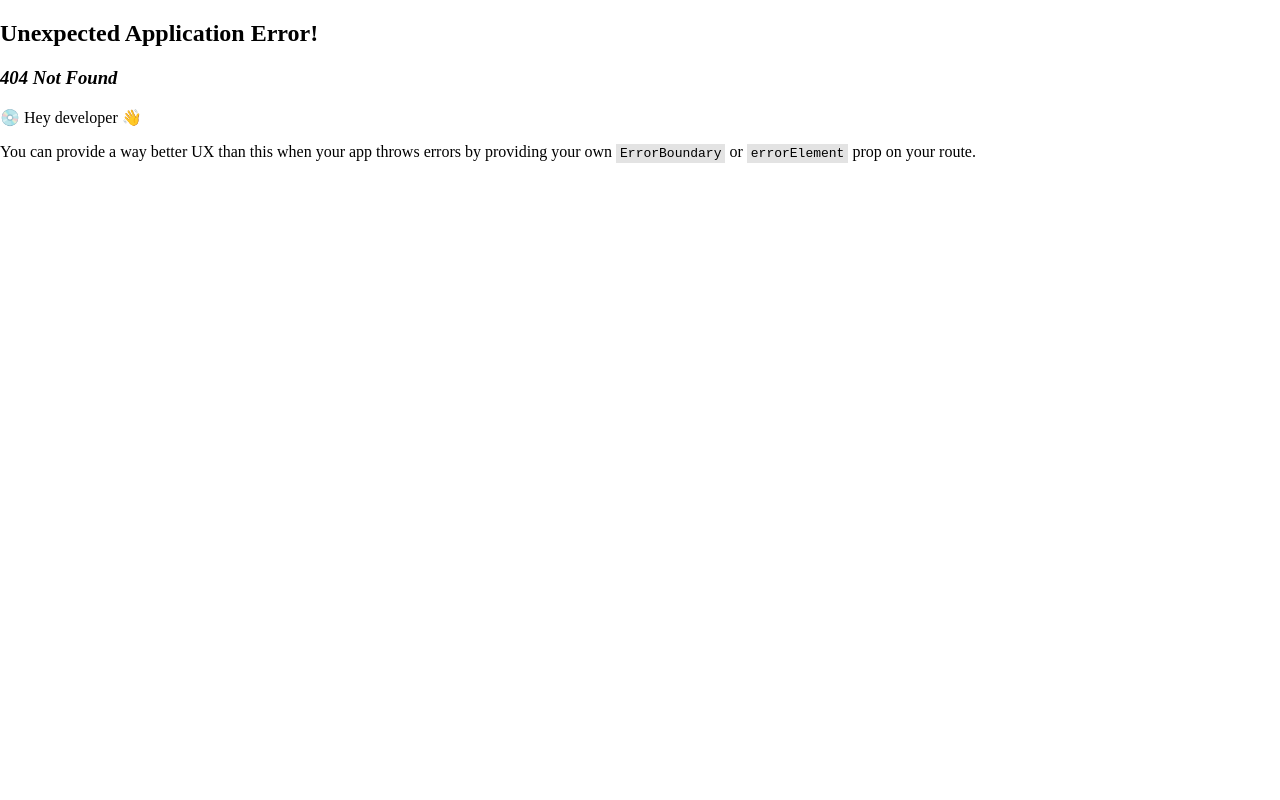
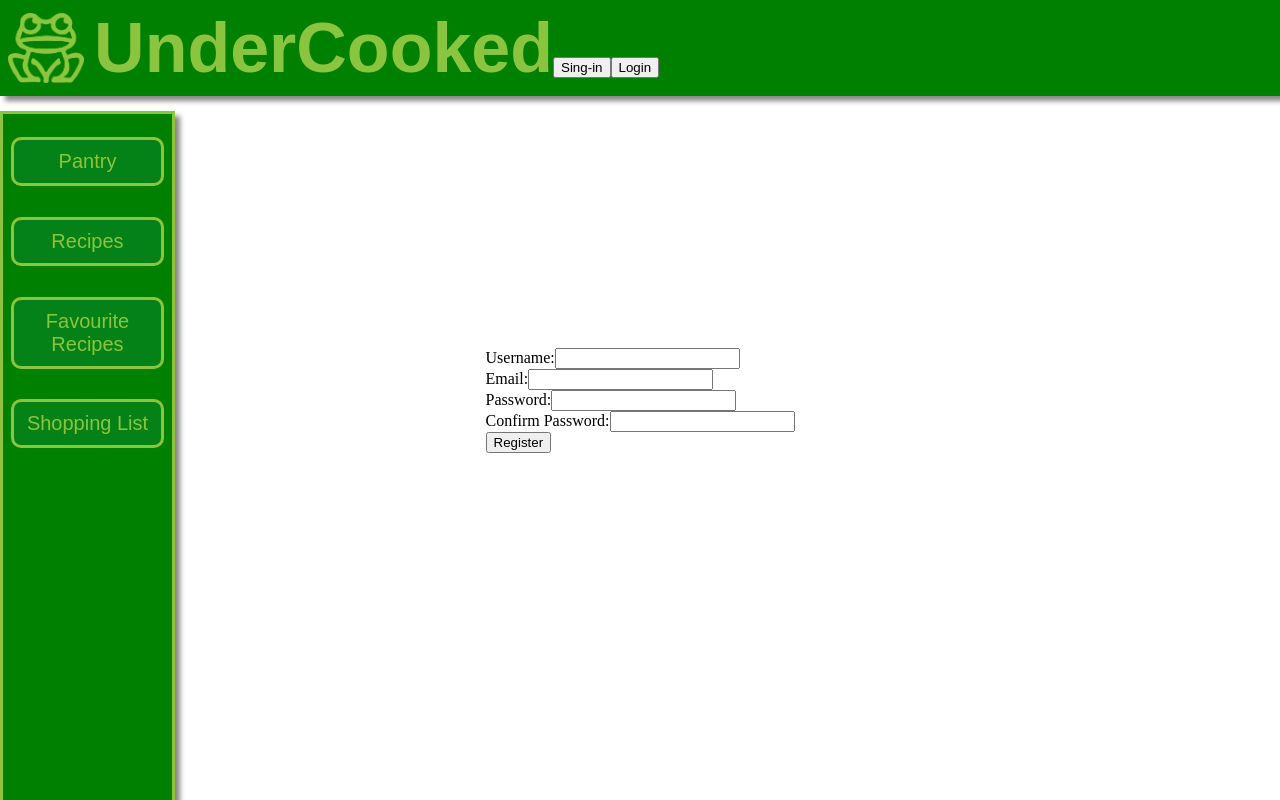
Before and after one commit to BathoBence/undercooked_frontend, a React (Vite) app in the folder undercooked/: page /register in a window 1280 px wide. Before the commit this address had no page. Built offline with nearby package versions, Linux system fonts and the light colour scheme.

Commit message:
the base registration page has been created

```diff
--- a/undercooked/src/Pages/Home/Home.jsx
+++ b/undercooked/src/Pages/Home/Home.jsx
@@ -1,12 +1,13 @@
 import { Outlet, Link } from "react-router-dom";
 import './Home.css'
 
-export default function Home () {
+const Home = () => {
 return (
   <div className="home">
     <Link to={`/recipes`}><button className="ing">I'm hungry</button></Link>
     <Outlet />
   </div>
 )
+}
 
-}
+export default Home;
--- a/undercooked/src/Pages/Ingredients/Ingredients.jsx
+++ b/undercooked/src/Pages/Ingredients/Ingredients.jsx
@@ -2,7 +2,7 @@ import { Outlet } from "react-router-dom";
 import { useEffect, useState } from "react";
 import './Ingredients.css'
 
-export default function Ingredients() {
+const Ingredients = () => {
 
   const [ingredients, setIngredient] = useState(null);
 
@@ -33,3 +33,5 @@ export default function Ingredients() {
     </div>
   )
 }
+
+export default Ingredients;
--- a/undercooked/src/Pages/Layout/Layout.jsx
+++ b/undercooked/src/Pages/Layout/Layout.jsx
@@ -2,7 +2,7 @@ import { Outlet, Link } from "react-router-dom";
 import './Layout.css'
 import NavBar from "../NavBar/Navbar";
 
-export default function Layout() {
+const Layout = () => {
   return (
     <div className="Layout">
       <nav>
@@ -15,5 +15,6 @@ export default function Layout() {
       <Outlet />
     </div>
   )
+}
 
-}
+export default Layout;
--- a/undercooked/src/Pages/Login/Login.css
+++ b/undercooked/src/Pages/Login/Login.css
@@ -10,10 +10,10 @@
     padding: 0;
     list-style-type: none;
     padding: 0.5rem;
-    color: white;
+    color: rgb(0, 0, 0);
     font-size: 1.5rem;
     font-weight: bold;
-    background-color: green;
+    background-color:   rgb(255, 255, 255);
     box-shadow: 5px 5px 5px #888888;
     border: 3px solid #8BC53F;
 }
--- a/undercooked/src/Pages/Login/Login.jsx
+++ b/undercooked/src/Pages/Login/Login.jsx
@@ -2,19 +2,20 @@ import React, { useState } from 'react';
 
 import './Login.css'
 
-function LoginPage(){
+const LoginPage = () => {
     const [username, setUsername] = useState('');
     const [password, setPassword] = useState('');
 
-    const handleLogin = () => {
+    const handleLogin = (e) => {
+        e.preventDefault();
+
+        //Need to implement login logic
         console.log("success")
     }
 
-    //return <div className="login">Were you here before?</div>
-
     return (
         <div className='login'>
-          <form onSubmit={handleLogin}>
+          <form onSubmit={(e)=> handleLogin(e)}>
             <div>
               <label htmlFor="username">Username:</label>
               <input
--- a/undercooked/src/Pages/NavBar/NavBar.jsx
+++ b/undercooked/src/Pages/NavBar/NavBar.jsx
@@ -2,7 +2,7 @@ import { useEffect, useState } from "react";
 import { useNavigate } from "react-router-dom";
 import './NavBar.css'
 
-function NavBar(){
+const NavBar = () => {
 
     const navigate = useNavigate();
 
--- /dev/null
+++ b/undercooked/src/Pages/Registration/Registation.css
@@ -0,0 +1,14 @@
+.register {
+    display: flex;
+    justify-content: center;
+    align-items: center;
+    height: 100vh;
+  }
+
+  .form {
+    width: 400px;
+    padding: 20px;
+    border: 1px solid #ddd;
+    border-radius: 5px;
+    background-color: #f9f9f9;
+  }
--- /dev/null
+++ b/undercooked/src/Pages/Registration/Registation.jsx
@@ -0,0 +1,84 @@
+import React, { useState } from 'react';
+
+import './Registation.css'
+
+const RegistationPage = () => {
+
+    const [username, setUsername] = useState('');
+    const [email, setEmail] = useState('');
+    const [password, setPassword] = useState('');
+    const [confirmPassword, setConfirmPassword] = useState('');
+    const [errorMessage, setErrorMessage] = useState('');
+
+    const handleRegister = (e) => {
+        e.preventDefault();
+
+        // Validate password format
+        const passwordRegex = /^(?=.*\d)(?=.*[A-Z]).{6,}$/;
+        if (!passwordRegex.test(password)) {
+          setErrorMessage('Password must contain at least one number and one capital letter, and be at least 6 characters long.');
+          return;
+        }
+
+        // Check if passwords match
+        if (password !== confirmPassword) {
+          setErrorMessage('Passwords do not match.');
+          return;
+        }
+
+        // Need registration logic here :'(
+      };
+
+
+
+    return (
+        <div className='register'>
+          <form onSubmit={handleRegister}>
+            <div>
+              <label htmlFor="username">Username:</label>
+              <input
+                type="text"
+                id="username"
+                value={username}
+                onChange={(e) => setUsername(e.target.value)}
+                required
+              />
+            </div>
+            <div>
+              <label htmlFor="email">Email:</label>
+              <input
+                type="email"
+                id="email"
+                value={email}
+                onChange={(e) => setEmail(e.target.value)}
+                required
+              />
+            </div>
+            <div>
+              <label htmlFor="password">Password:</label>
+              <input
+                type="password"
+                id="password"
+                value={password}
+                onChange={(e) => setPassword(e.target.value)}
+                required
+              />
+            </div>
+            <div>
+              <label htmlFor="confirmPassword">Confirm Password:</label>
+              <input
+                type="password"
+                id="confirmPassword"
+                value={confirmPassword}
+                onChange={(e) => setConfirmPassword(e.target.value)}
+                required
+              />
+            </div>
+            <div style={{ color: 'red' }}>{errorMessage}</div>
+            <button type="submit">Register</button>
+          </form>
+        </div>
+      );
+}
+
+export default RegistationPage;
--- a/undercooked/src/main.jsx
+++ b/undercooked/src/main.jsx
@@ -10,6 +10,7 @@ import RecipeList from './Pages/RecipeList/RecipeList';
 import RecipePage from './Pages/RecipePage/RecipePage';
 import Welcome from './Pages/Login/Login';
 import LoginPage from './Pages/Login/Login';
+import RegistationPage from './Pages/Registration/Registation';
 
 const router = createBrowserRouter([
   {
@@ -23,6 +24,10 @@ const router = createBrowserRouter([
       {
         path: '/login',
         element: <LoginPage />
+      },
+      {
+        path: '/register',
+        element: <RegistationPage />
       },
       {
         path: '/ingredients',
```
